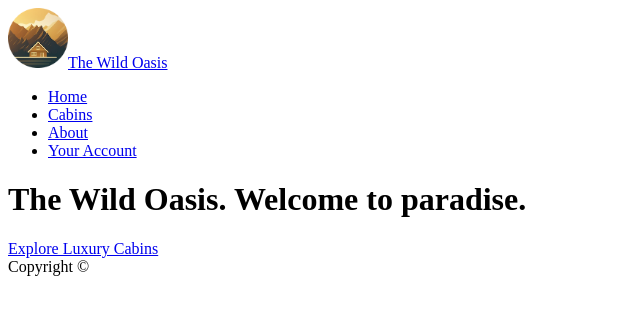
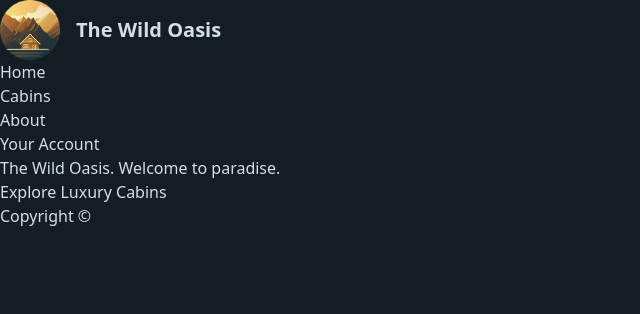
Before and after one commit to sadanmian/the-wild-oasis, a Next.js app: page / in a window 1280 px wide. Shown: the top 314 px of the page, without its empty margins (0-640 px from the left). Built offline with nearby package versions, Linux system fonts and the light colour scheme.

Commit message:
Styling with Tailwind CSS

```diff
--- a/app/_styles/globals.css
+++ b/app/_styles/globals.css
@@ -2,6 +2,7 @@
 @tailwind components;
 @tailwind utilities;
 
+/*
 @layer components {
   .spinner {
     margin: 3.2rem auto 1.6rem;
@@ -29,11 +30,11 @@
     }
   }
 }
-
+*/
 /* For data picker */
-.rdp {
+/* .rdp {
   --rdp-cell-size: 32px !important;
   --rdp-accent-color: theme('colors.accent.500') !important;
   --rdp-background-color: theme('colors.accent.600') !important;
   margin: 0 !important;
-}
+} */
--- a/app/layout.js
+++ b/app/layout.js
@@ -1,5 +1,6 @@
 import Logo from "@/app/_components/Logo";
 import Navigation from "@/app/_components/Navigation";
+import "@/app/_styles/globals.css";
 
 export const metadata = {
   title: "The Wild Oasis",
@@ -8,7 +9,7 @@
 export default function RootLayout({ children }) {
   return (
     <html lang="en">
-      <body>
+      <body className="bg-primary-950 text-primary-100 min-h-screen">
         <header>
           <Logo />
           <Navigation />
--- a/tailwind.config.js
+++ b/tailwind.config.js
@@ -8,8 +8,32 @@
   theme: {
     extend: {
       colors: {
-        background: "var(--background)",
-        foreground: "var(--foreground)",
+        primary: {
+          50: "#E1E8EF",
+          100: "#D4DEE7",
+          200: "#B7C7D7",
+          300: "#99B0C7",
+          400: "#7C99B6",
+          500: "#5E82A6",
+          600: "#4C6B8A",
+          700: "#3C546C",
+          800: "#2C3D4F",
+          900: "#1B2631",
+          950: "#141C24",
+        },
+        accent: {
+          50: "#FAF5F0",
+          100: "#F4ECE1",
+          200: "#E8D6BF",
+          300: "#DDC2A2",
+          400: "#D2AF84",
+          500: "#C69963",
+          600: "#B78343",
+          700: "#926835",
+          800: "#6C4D28",
+          900: "#4B351B",
+          950: "#382814",
+        },
       },
     },
   },
```
Also changed, not shown: package.json (+6 -5 lines), 1 other file (tests, documents, lock files or other folders).
